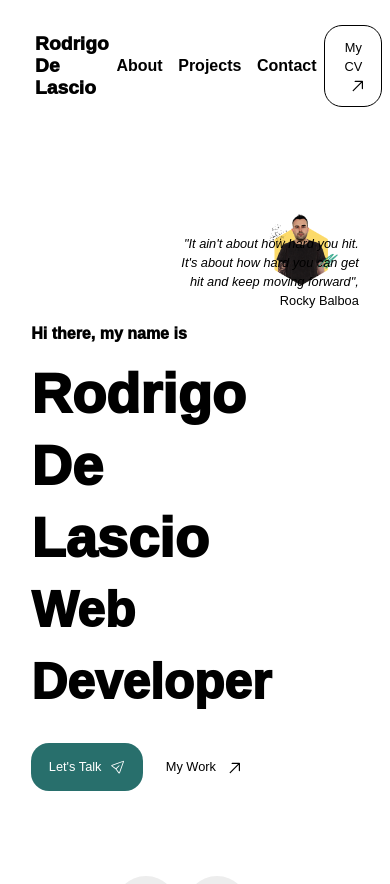
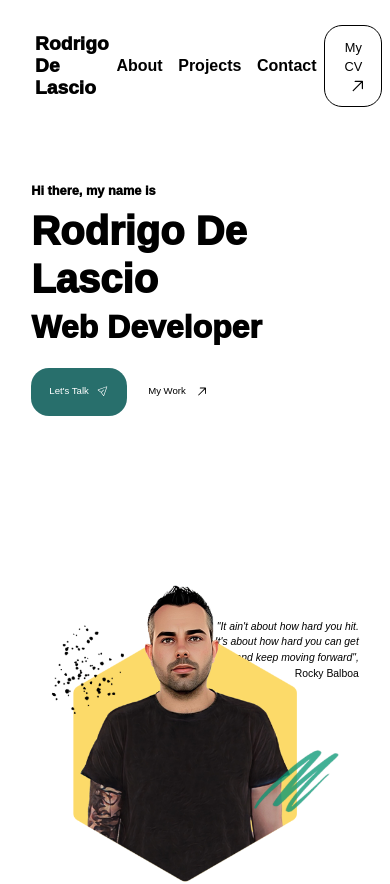
Before and after one commit to rodrigodelascio/rod-current-folio, a React (Create React App) app: page / in a window 390 px wide. Shown: the top 884 px of the page. Built offline with nearby package versions, Linux system fonts and the light colour scheme.

Commit message:
landing hero media queries started

```diff
--- a/src/components/landing/HeroSection.js
+++ b/src/components/landing/HeroSection.js
@@ -12,12 +12,16 @@ const HeroSection = () => {
         <p>Hi there, my name is</p>
         <h2>Rodrigo De Lascio</h2>
         <h3>Web Developer</h3>
+
+        <div className={styles["hero-buttons-container"]}>
           <button className={styles["button-contact"]}>
             Let's Talk <GoPaperAirplane className={styles.airplane} />
           </button>
           <button className={styles["button-work"]}>
             My Work <GoArrowUpRight className={styles.arrow} />
           </button>
+        </div>
+
         <div className={styles["landing-socials-container"]}>
           <p>Check Out My</p>
           <div className={styles["socials-logo-wrapper"]}>
@@ -28,12 +32,8 @@ const HeroSection = () => {
           </div>
         </div>
       </div>
+
       <div className={styles["profile-pic-container"]}>
-        <img
-          src={profilePicture}
-          className={styles["profile-pic"]}
-          alt="rodrigo de lascio"
-        />
         <p>
           <em>
             "It ain't about how hard you hit.
@@ -45,6 +45,11 @@ const HeroSection = () => {
           <br />
           Rocky Balboa
         </p>
+        <img
+          src={profilePicture}
+          className={styles["profile-pic"]}
+          alt="rodrigo de lascio"
+        />
       </div>
     </div>
   );
--- a/src/components/landing/HeroSection.module.css
+++ b/src/components/landing/HeroSection.module.css
@@ -2,7 +2,7 @@
   background: #fff;
   display: flex;
   position: relative;
-  margin-top: 5vh;
+  margin-top: 3vh;
   padding: 12vh 8vw 0 8vw;
   min-width: 84vw;
   min-height: 90vh;
@@ -10,7 +10,9 @@
 }
 
 .hero-text-container {
-  margin-top: 5vh;
+  display: flex;
+  flex-direction: column;
+  width: 45vw;
 }
 
 .hero-text-container p {
@@ -34,12 +36,19 @@
   color: #000;
 }
 
+.hero-buttons-container {
+  display: flex;
+  flex-direction: row;
+}
+
 .hero-text-container button {
   margin-right: 1.2vw;
   margin-top: 3vh;
   padding: 0.9rem 1.1rem;
   font-size: 0.8rem;
   font-weight: 500;
+  width: 7.5rem;
+  height: 3.5rem;
 }
 
 .button-contact {
@@ -118,16 +127,159 @@
   background: #d6d6d6c3;
 }
 
+.profile-pic-container {
+  display: flex;
+  flex-direction: column;
+}
+
 .profile-pic-container p {
-  position: absolute;
-  right: 8vw;
-  top: 8vh;
   text-align: right;
   font-size: 0.8rem;
 }
 
 .profile-pic {
-  scale: 115%;
+  min-width: 45vw;
   padding-right: 6vw;
-  margin-top: -6vh;
+  margin-top: -12vh;
 }
+
+/* Media Queries */
+
+@media screen and (max-width: 1200px) {
+  .hero-text-container h2 {
+    font-size: 3rem;
+    line-height: 4rem;
+  }
+
+  .hero-text-container h3 {
+    font-size: 2.6rem;
+    line-height: 4rem;
+  }
+
+  .profile-pic {
+    padding-right: 5vw;
+  }
+}
+
+@media screen and (max-width: 992px) {
+  .hero-text-container p {
+    font-size: 0.8rem;
+    line-height: 2.5rem;
+  }
+
+  .hero-text-container h2 {
+    font-size: 1.8rem;
+    line-height: 2.8rem;
+  }
+
+  .hero-text-container h3 {
+    font-size: 1.5rem;
+    line-height: 2.8rem;
+  }
+
+  .profile-pic-container p {
+    text-align: right;
+    font-size: 0.7rem;
+  }
+
+  .profile-pic {
+    margin-top: -7.5vh;
+  }
+}
+
+@media screen and (max-width: 768px) {
+  .section-container {
+    flex-direction: column;
+    margin-top: 0;
+    padding-top: 6vh;
+  }
+
+  .hero-text-container {
+    width: 84vw;
+  }
+
+  .hero-text-container p {
+    font-size: 0.8rem;
+    line-height: 2rem;
+  }
+
+  .hero-text-container h2 {
+    font-size: 2.5rem;
+    line-height: 3rem;
+  }
+
+  .hero-text-container h3 {
+    font-size: 2rem;
+    line-height: 3rem;
+  }
+
+  .landing-socials-container {
+    display: none;
+  }
+
+  .profile-pic-container {
+    width: 84vw;
+  }
+
+  .profile-pic {
+    margin-top: -12.5vh;
+  }
+
+  .profile-pic-container p {
+    font-size: 0.75rem;
+  }
+}
+
+@media screen and (max-width: 576px) {
+  .hero-text-container button {
+    margin-right: 0.5vw;
+    margin-top: 2vh;
+    padding: 0.6rem 0.8rem;
+    font-size: 0.6rem;
+    width: 6rem;
+    height: 3rem;
+  }
+
+  .profile-pic-container p {
+    font-size: 0.65rem;
+  }
+}
+
+@media screen and (max-width: 375px) {
+  .section-container {
+    justify-content: unset;
+  }
+
+  .hero-text-container {
+    width: 94vw;
+  }
+
+  .hero-text-container p {
+    font-size: 0.8rem;
+    line-height: 2rem;
+  }
+
+  .hero-text-container h2 {
+    font-size: 1.5rem;
+    line-height: 3rem;
+  }
+
+  .hero-text-container h3 {
+    font-size: 1rem;
+    line-height: 3rem;
+  }
+
+  .profile-pic-container {
+    width: 94vw;
+    margin-top: 1.5vh;
+  }
+
+  .profile-pic-container p {
+    font-size: 0.6rem;
+    padding-top: 1.5vh;
+  }
+
+  .profile-pic {
+    padding-top: 8.5vh;
+  }
+}
```
Lines whose indentation alone changed are shown as unchanged.
